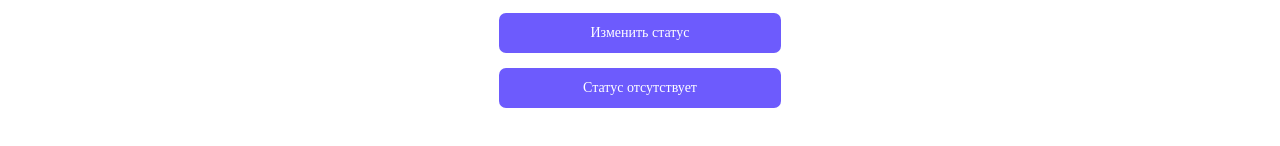
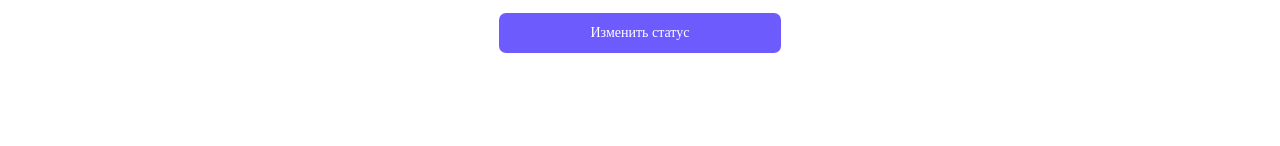
Before and after one commit to ProjectMeowInc/meowlib.frontend.remaster, a Next.js app: page /BookPages/BookPage/UI/BookImage/BookImage in a window 1280 px wide. Shown: the part 540-686 px from the top of the page. Built offline with nearby package versions, Linux system fonts and the light colour scheme.

Commit message:
убрана логика в компоненте, убрана лишняя кнопка

```diff
--- a/src/pages/BookPages/BookPage/UI/BookImage/BookImage.tsx
+++ b/src/pages/BookPages/BookPage/UI/BookImage/BookImage.tsx
@@ -1,10 +1,7 @@
-"use client"
-
-import { FC, useState } from "react"
+import { FC } from "react"
 import classes from "./bookImage.module.css"
 import Button from "@/shared/UI/button/Button"
 import SelectStatusButton from "@/pages/BookPages/BookPage/UI/SelectStatusButton/SelectStatusButton"
-import { UserBookStatus } from "@/entities/UserFavorite/UserBookStatuses"
 
 interface IBookImageProps {
     bookId: number
@@ -12,8 +9,6 @@ interface IBookImageProps {
 }
 
 const BookImage: FC<IBookImageProps> = ({ image, bookId }) => {
-    const [selectedStatus, setSelectedStatus] = useState<UserBookStatus | null>(null)
-
     return (
         <div className={"null"}>
             <div
@@ -30,8 +25,6 @@ const BookImage: FC<IBookImageProps> = ({ image, bookId }) => {
                 <Button className={classes.button}>Добавить в список</Button>
                 <SelectStatusButton
                     bookId={bookId}
-                    selectedStatus={selectedStatus}
-                    onStatusChanged={(newStatus) => setSelectedStatus(newStatus)}
                 />
             </div>
         </div>
--- a/src/pages/BookPages/BookPage/UI/SelectStatusButton/SelectStatusButton.tsx
+++ b/src/pages/BookPages/BookPage/UI/SelectStatusButton/SelectStatusButton.tsx
@@ -1,4 +1,4 @@
-import React, {FC} from "react"
+import React, { FC } from "react"
 import { UserBookStatus, UserBookStatuses } from "@/entities/UserFavorite/UserBookStatuses"
 import classes from "./selectStatusButton.module.css"
 import { useSelectStatusButton } from "@/pages/BookPages/BookPage/UI/SelectStatusButton/useSelectStatusButton"
@@ -6,11 +6,9 @@ import Button from "@/shared/UI/button/Button"
 
 interface ISelectStatusButtonProps {
     bookId: number
-    selectedStatus: UserBookStatus | null
-    onStatusChanged?: (updateStatus: UserBookStatus) => void
 }
 
-const SelectStatusButton: FC<ISelectStatusButtonProps> = ({ bookId, selectedStatus }) => {
+const SelectStatusButton: FC<ISelectStatusButtonProps> = ({ bookId }) => {
     const { ClickStatusHandler, ClickHandler, isOpen  } = useSelectStatusButton(bookId)
 
     return (
@@ -25,12 +23,6 @@ const SelectStatusButton: FC<ISelectStatusButtonProps> = ({ bookId, selectedStat
                     </p>
                 ))}
             </div>
-            <div className={classes.selected_status}>
-                {selectedStatus
-                    ? <p>Текущий статус: {selectedStatus}</p>
-                    : <p>Статус отсутствует</p>
-                }
-            </div>
         </div>
     )
 }
--- a/src/pages/BookPages/BookPage/UI/SelectStatusButton/useSelectStatusButton.ts
+++ b/src/pages/BookPages/BookPage/UI/SelectStatusButton/useSelectStatusButton.ts
@@ -20,10 +20,7 @@ export const useSelectStatusButton = ( bookId: number ) => {
         return true
     }
     async function ClickStatusHandler(status: UserBookStatus) {
-        const result = await UserFavoriteService.addBookInFavorite({
-            bookId,
-            status,
-        })
+        const result = await UserFavoriteService.addBookInFavorite(bookId, status)
 
         if (!isLogIn()) {
             window.location.href = "/auth"
```
